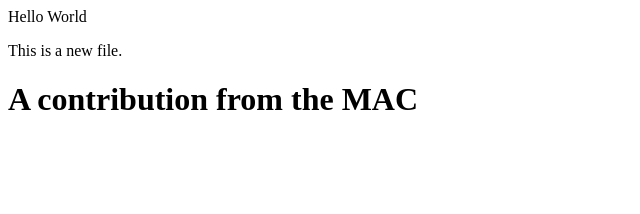
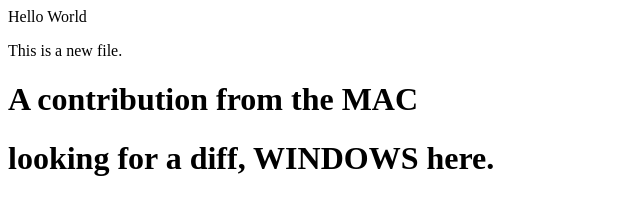
Before and after one commit to cirrus1802/clouds, a plain HTML site: page index.html in a window 1280 px wide. Shown: the whole page, without its empty margins (0-640 px from the left). Drawn offline with Linux system fonts and the light colour scheme.

Commit message:
looking for diff on mac test

```diff
--- a/index.html
+++ b/index.html
@@ -5,5 +5,6 @@
 <p>Hello World</p>
 <p>This is a new file.</p>
 <h1>A contribution from the MAC</h1>
+<h1>looking for a diff, WINDOWS here.</h1>
 </body>
 </html>
```
